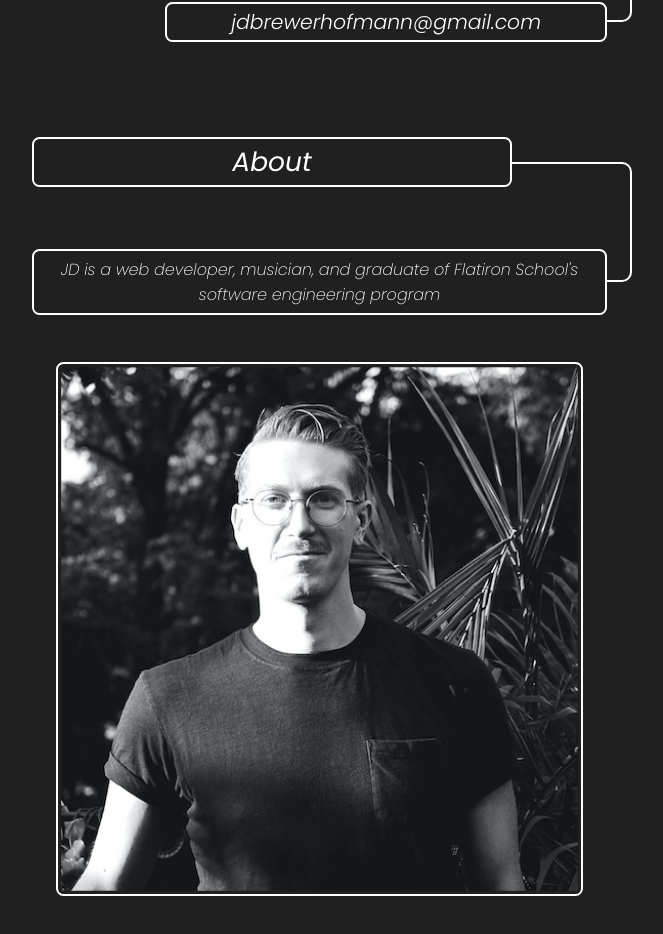
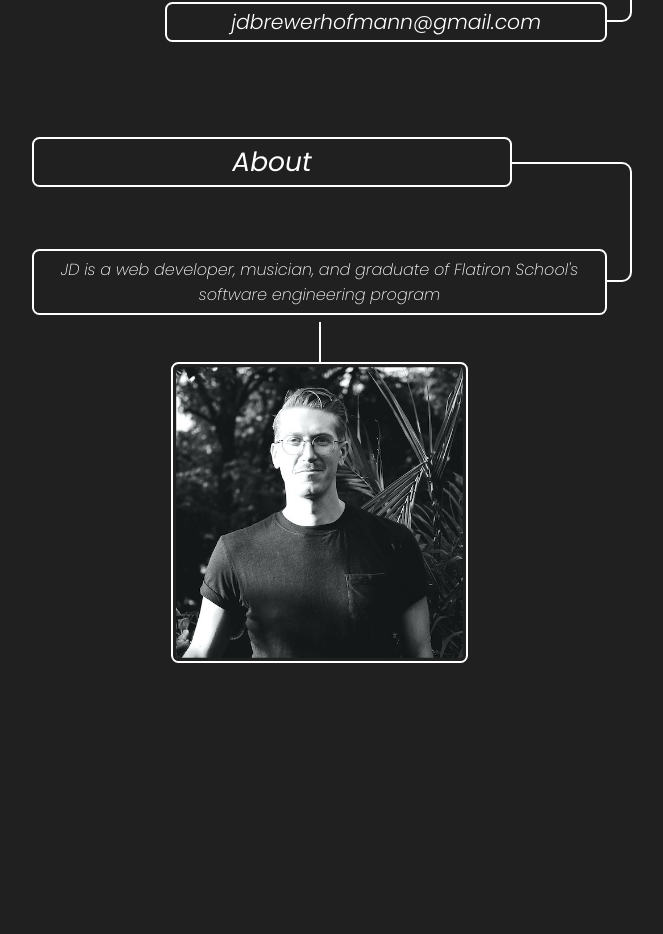
Before and after one commit to JDHofmann/portfolio-2020-frontend, a React (Create React App) app: page /tombardier in a window 1280 px wide. Shown: the part 1338-2272 px from the top of the page, without its empty margins (308-971 px from the left). After the commit the page ends 2041 px from the top, so only its background shows below. Built offline with nearby package versions, Linux system fonts and the light colour scheme.

Commit message:
bio pic added

```diff
--- a/src/App.css
+++ b/src/App.css
@@ -4,6 +4,7 @@ body, div, h1, h2, h3, h4, h5, h6, p, ul, li, a, span {
   list-style-type: none;
   text-decoration: none;
   box-sizing: border-box;
+  background: #202020;
   color: #ffffff;
   text-align: center;
   font-family: Arial, Helvetica, sans-serif;
@@ -166,11 +167,12 @@ a:hover, a:focus {
   font-size: 18lc(14px + (18 - 14) * ((100vw - 320px) / (1200 - 320)));
   font-weight: 200;
   padding: .4em;
+  z-index: 5;
 }
 
 .description-sub-item {
   grid-row: 6/8;
-  font-size: 18lc(14px + (18 - 14) * ((100vw - 320px) / (1200 - 320)));
+  font-size: calc(14px + (18 - 14) * ((100vw - 320px) / (1200 - 320)));
   font-weight: 200;
   padding: .4em;
 }
@@ -183,9 +185,27 @@ a:hover, a:focus {
   grid-row: 7/9;
 }
 
+.vert-line-box {
+  /* border: 2px solid red; */
+  width: 100%;
+  height: 100%;
+  grid-column: 1/3;
+  grid-row: 6/7;
+}
+
+.vert-line-box span {
+  display: block;
+  background: #ffffff;
+  width: 2px;
+  height: 100%;
+  margin: 0 auto;
+}
+
 .biopic {
   grid-column: 1/3;
   padding: .4vmin;
-  width: 90%;
+  width: 50%;
+  min-width: 200px;
+  max-width: 400px;
   margin: 0 auto;
 }
--- a/src/containers/About.js
+++ b/src/containers/About.js
@@ -8,6 +8,7 @@ const About = () => {
                 <span className="line"></span>
                 <span className="box about-box br-tr-br"></span>
                 <p className="about-sub-item">JD is a web developer, musician, and graduate of Flatiron School's software engineering program</p>
+                <span className="vert-line-box"><span></span></span>
                 <img className="biopic" src={biopic}/>
         </li>
     )
```
Also changed, not shown: 1 other file (tests, documents, lock files or other folders).
